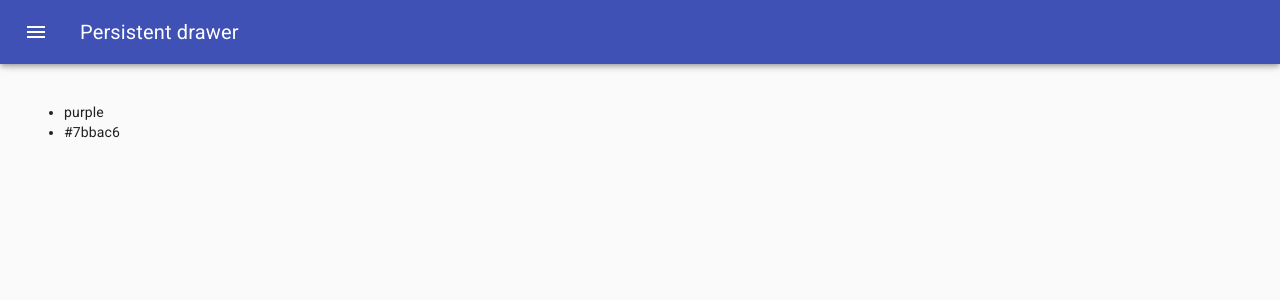
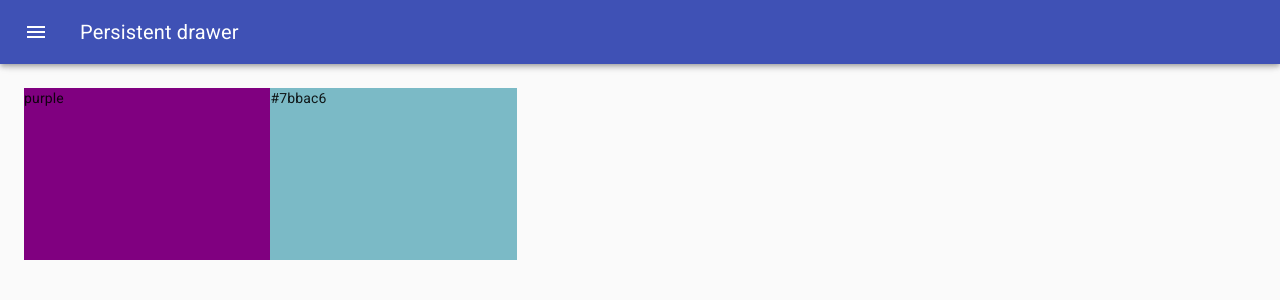
Before and after one commit to km-canvas/create-palette-app, a React (Create React App) app: page /palette/new in a window 1280 px wide. Shown: the top 300 px of the page. Built offline with nearby package versions, Linux system fonts and the light colour scheme.

Commit message:
Add DraggableColorBox

```diff
--- /dev/null
+++ b/src/DraggableColorBox.js
@@ -0,0 +1,23 @@
+import React from 'react'
+import { withStyles } from '@material-ui/styles';
+
+const styles = {
+	root: {
+		position: "relative",
+		width: "20%",
+		height: "25%",
+		margin: "0 auto",
+		display: "inline-block",
+		marginBottom: "-4px",
+	}
+}
+
+function DraggableColorBox(props) {
+	return (
+		<div className={props.classes.root} style={{backgroundColor: props.color}}>
+			{props.color}
+		</div>
+	)
+}
+
+export default withStyles(styles)(DraggableColorBox)
--- a/src/NewPaletteForm.js
+++ b/src/NewPaletteForm.js
@@ -1,7 +1,7 @@
 import React, { Component } from 'react';
 import { ChromePicker } from 'react-color';
+import { withStyles } from '@material-ui/core/styles';
 import classNames from 'classnames';
-import { withStyles } from '@material-ui/core/styles';
 import Drawer from '@material-ui/core/Drawer';
 import CssBaseline from '@material-ui/core/CssBaseline';
 import AppBar from '@material-ui/core/AppBar';
@@ -13,6 +13,7 @@
 import MenuIcon from '@material-ui/icons/Menu';
 import ChevronLeftIcon from '@material-ui/icons/ChevronLeft';
 import { colors } from '@material-ui/core';
+import DraggableColorBox from './DraggableColorBox';
 
 const drawerWidth = 400;
 
@@ -57,6 +58,7 @@
   },
   content: {
     flexGrow: 1,
+    height: "calc(100vh - 64px)",
     padding: theme.spacing(3),
     transition: theme.transitions.create('margin', {
       easing: theme.transitions.easing.sharp,
@@ -164,11 +166,9 @@
           })}
         >
           <div className={classes.drawerHeader} />
-          <ul>
-            {allColors.map(color => (
-              <li>{color}</li>
-            ))}
-          </ul>
+          {allColors.map(color => (
+            <DraggableColorBox color={color} />
+          ))}
         </main>
       </div>
     );
```
